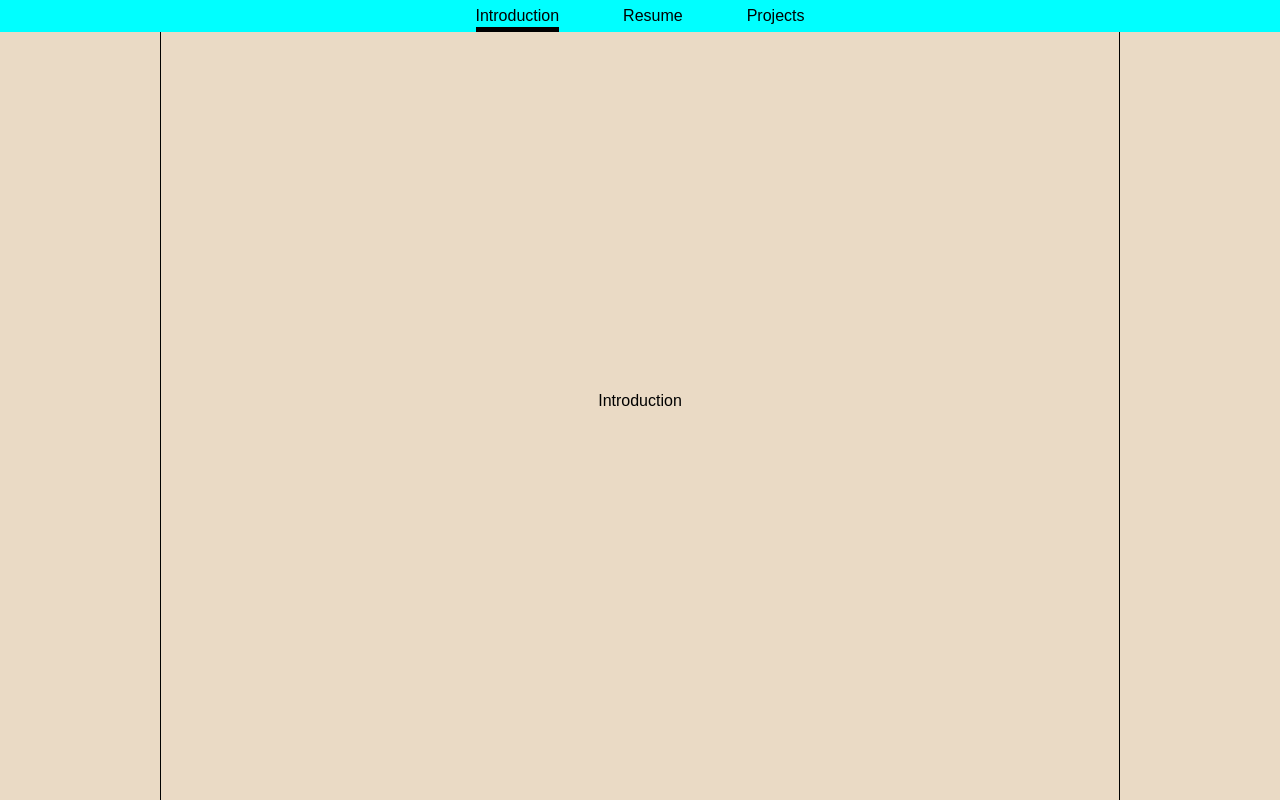
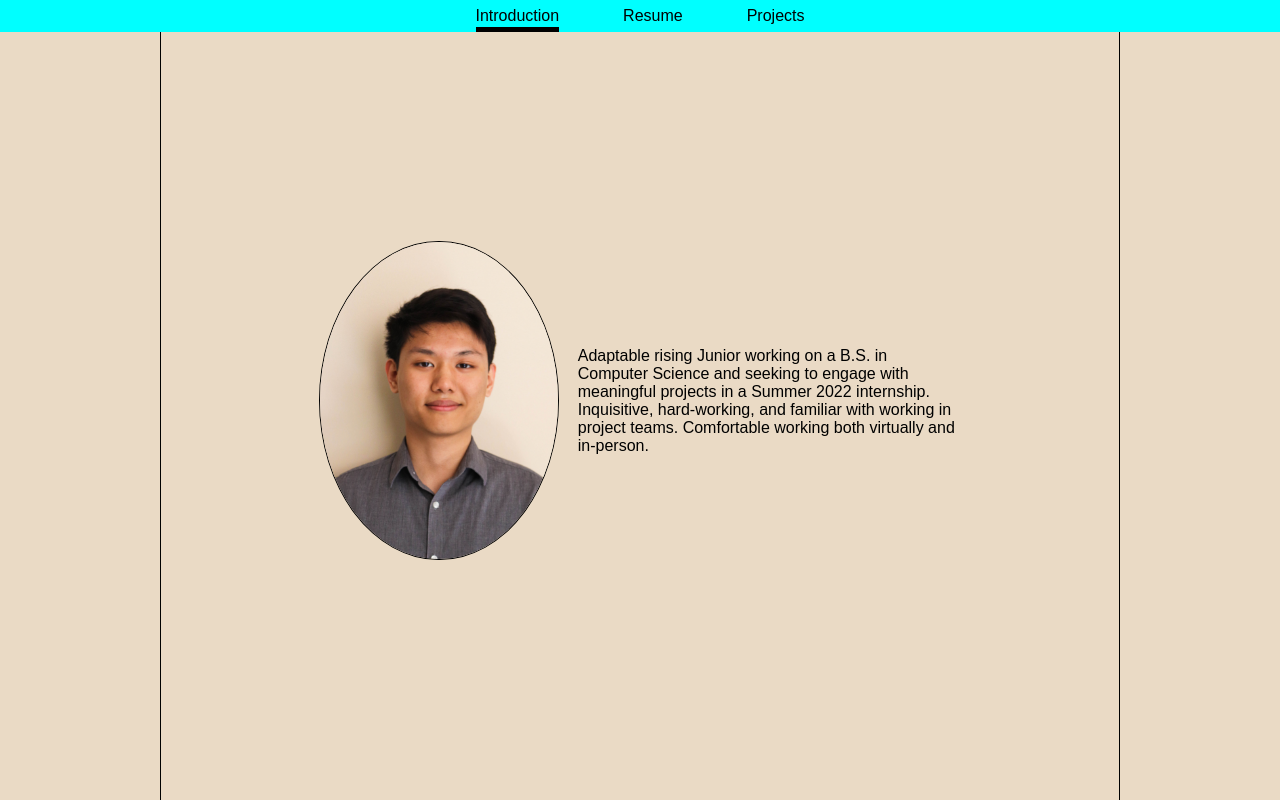
Before and after one commit to sf200212345/sf200212345.github.io, a React (Create React App) app: page / in a window 1280 px wide. Shown: the top 800 px of the page. Built offline with nearby package versions, Linux system fonts and the light colour scheme.

Commit message:
Resolved #14. Could add further stylistic elements to the introduction component.

```diff
--- a/src/App.css
+++ b/src/App.css
@@ -1,5 +1,5 @@
 /*app-wide*/
-* {
+  * {
     box-sizing: border-box;
     margin: 0;
     padding: 0;
@@ -20,8 +20,33 @@
     border: 1px solid black;
     border-bottom: none;
     width: 75vw;
+  }
+
+/*Introduction*/
+
+  #introduction {
     display: flex;
-    flex-direction: column;
+    align-items: center;
     justify-content: center;
-    align-items: center;
   }
+
+  .pp, .bio {
+    display: inline-block;
+    margin: 0 1%;
+  }
+
+  .pp {
+    overflow: hidden;
+    border-radius: 50%;
+    width: max(25%, 225px);
+    height: 40%;
+    border: 1px solid black;
+  }
+
+  .pp img {
+    width: 100%;
+  }
+
+  .bio {
+    max-width: 40%;
+  }
--- a/src/components/Introduction.js
+++ b/src/components/Introduction.js
@@ -3,7 +3,12 @@ import React from 'react';
 const Introduction = () => {
   return (
     <div className='section' id='introduction'>
-      Introduction
+      <div className='pp'>
+        <img src={require('../images/headshot.jpg')} alt='headshot.jpg' />
+      </div>
+      <div className='bio'>
+        Adaptable rising Junior working on a B.S. in Computer Science and seeking to engage with meaningful projects in a Summer 2022 internship. Inquisitive, hard-working, and familiar with working in project teams. Comfortable working both virtually and in-person.
+      </div>
     </div>
   );
 };
--- a/src/components/Navbar.js
+++ b/src/components/Navbar.js
@@ -1,5 +1,5 @@
 import React, { useState, useEffect, useCallback } from 'react';
-import "./Navbar.css";
+import "./styles/Navbar.css";
 
 const Navbar = () => {
 
```
Also changed, not shown: src/components/styles/Navbar.css (renamed from src/components/Navbar.css), src/images/headshot.jpg (added).
